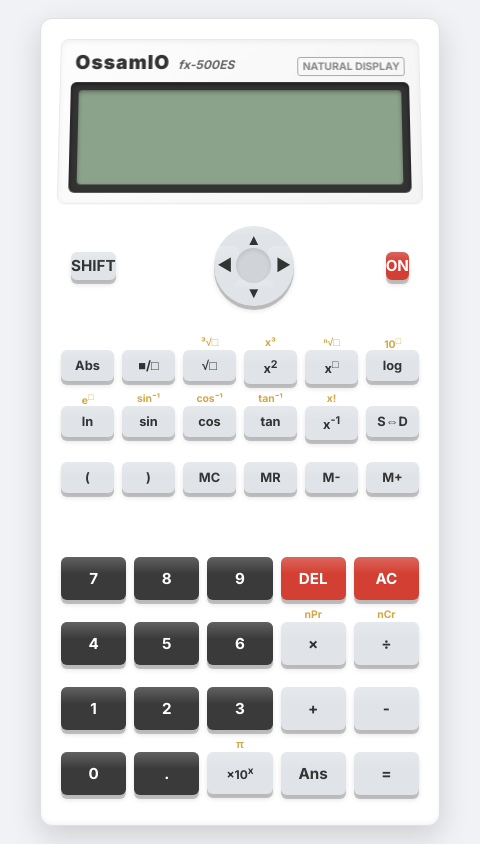
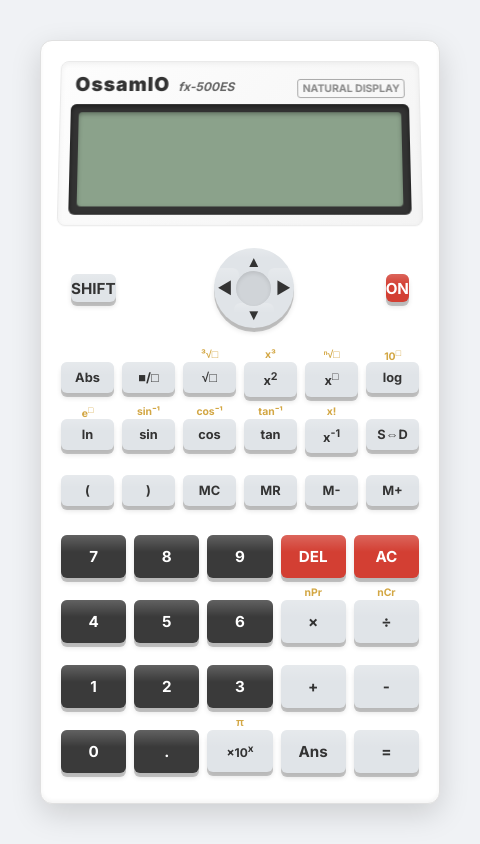
Before and after one commit to Matazal/Ossamio-mx12b-calculator, an Electron app: page index.html in a window 480 px wide. Drawn offline with nearby package versions, Linux system fonts and the light colour scheme.

Commit message:
style: remove excessive margin between keypads

```diff
--- a/styles.css
+++ b/styles.css
@@ -269,8 +269,7 @@ math-field::part(virtual-keyboard-toggle) {
   display: grid;
   grid-template-columns: repeat(6, 1fr);
   gap: 8px;
-  margin-top: 15px;
-  margin-bottom: 20px;
+  margin-top: 5px;
 }
 
 .scientific-keypad .btn {
@@ -282,7 +281,6 @@ math-field::part(virtual-keyboard-toggle) {
   display: grid;
   grid-template-columns: repeat(5, 1fr);
   gap: 8px;
-  margin-top: 15px;
 }
 
 .key-wrapper {
```
